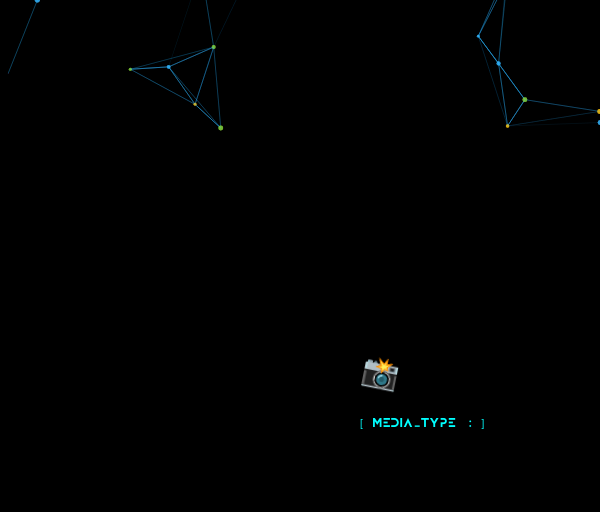
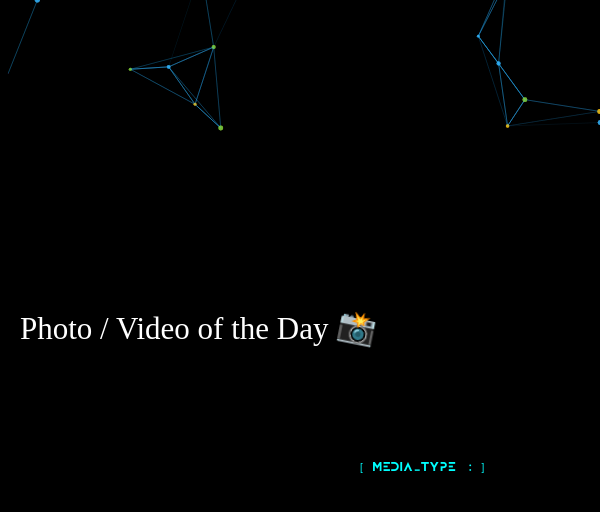
Before and after one commit to Akashmane21/-Nasa-Site, a React (Create React App) app: page / in a window 600 px wide. Shown: the part 668-1180 px from the top of the page. Built offline with nearby package versions, Linux system fonts and the light colour scheme; no server answers.

Commit message:
Apod added -2

```diff
--- a/src/Components/Apod/Apod.css
+++ b/src/Components/Apod/Apod.css
@@ -3,7 +3,7 @@
     src: local('Nasa'), url(../header//Nasa.ttf) format('truetype');
   }
   @import url('https://fonts.googleapis.com/css2?family=Montserrat:wght@100&display=swap');
-
+  @import url('https://fonts.googleapis.com/css2?family=Viaoda+Libre&display=swap');
   @font-face {
     font-family: 'Bioweapon';
     src: local('Bioweapon'), url(../../assets//fonts/BIOWEAPON.ttf) format('truetype');
@@ -65,10 +65,12 @@
     color: rgb(199, 203, 204);
   }
 
-  .greeting-image-div > img {
+  .Apoding-image-div > img {
     max-width: 100%;
     height: 80vh;
+    padding: 20px;
     overflow: hidden;
+    border-radius: 10px;
   }
 
   .wave-emoji {
@@ -113,9 +115,7 @@
     }
   }
   @media (max-width: 768px) {
-    .button-greeting-div {
-      justify-content: space-around;
-    }
+
     .Apoding-text {
       font-size: 30px;
       text-align: left;
@@ -149,13 +149,7 @@
     }
   }
 
-  @media(min-width:600px){
-  .greeting-text-div{
-    padding: 60px;
-    align-items: flex-start;
-    text-align: left;
-  }
-  }
+
 
 
 
@@ -176,7 +170,6 @@
 
     .greet-main{
       height: 90vh;
-      /* overflow: hidden; */
     }
     }
 
@@ -196,7 +189,13 @@
         text-align: left;
 
       }
-
+      .Apoding-image-div > img {
+        max-width: 100%;
+        height: 40vh;
+        padding: 20px;
+        overflow: hidden;
+        border-radius: 10px;
+      }
     }
 
     .exp{
@@ -205,3 +204,16 @@
         -webkit-box-orient: vertical;
         overflow: hidden;
     }
+
+    .photo{
+        color: white;
+        padding: 10px;
+        text-align: left;
+
+        margin: 10px;
+        border-radius: 10px;
+        /* padding-bottom: 20px; */
+        border-bottom-width: 10px;
+        border-bottom-color: red;
+        font-family: 'Viaoda Libre', cursive;
+    }
--- a/src/Components/Apod/Apod.js
+++ b/src/Components/Apod/Apod.js
@@ -8,6 +8,7 @@ import "./Apod.css";
 export default function Apod() {
 
     const [ApodData, setApodData] = useState([])
+    const [isphoto, setisphoto] = useState(false)
 
     useEffect(() => {
 
@@ -17,7 +18,19 @@ export default function Apod() {
     })
     .then(data => {
       setApodData(data)
+      if(data.media_type === "image")
+      {
+          console.log("Image");
+          setisphoto(true)
+      }
+      else{
+          console.log("Video")
+          setisphoto(false)
+
+      }
     })
+
+
 
     }, [])
 
@@ -25,6 +38,12 @@ export default function Apod() {
 
   return (
     <Fade bottom duration={1000} distance="40px">
+
+     <h1 className="photo" >
+
+               {" "}  Photo / Video of the Day{" "}
+                 <span className="wave-emoji">📸</span>
+               </h1>
       <div className="Apod-main" id="greeting">
         <div className="Apoding-main">
 
@@ -33,7 +52,6 @@ export default function Apod() {
               <h1  className="dark-mode Apod-text"    >
 
               {" "}  {ApodData.title}{" "}
-                <span className="wave-emoji">📸</span>
               </h1>
               <p className="dark-mode greeting-text-p exp" >
                {ApodData.explanation}</p>
@@ -43,7 +61,12 @@ export default function Apod() {
 
           </div>
           <div className="greeting-image-div">
-          <iframe src={ApodData.url} title="description"></iframe>
+          {isphoto ? (
+        <img src="https://share.america.gov/wp-content/uploads/2019/12/iss042e215971.jpg" alt={ApodData.title} />
+          ):(
+            <iframe src={ApodData.url} title="description"></iframe>
+
+          )}
         {/* <lottie-player src="https://assets8.lottiefiles.com/packages/lf20_ZQhQzO.json"  background="transparent"  speed="1"   loop  autoplay /> */}
 
     </div>
```
